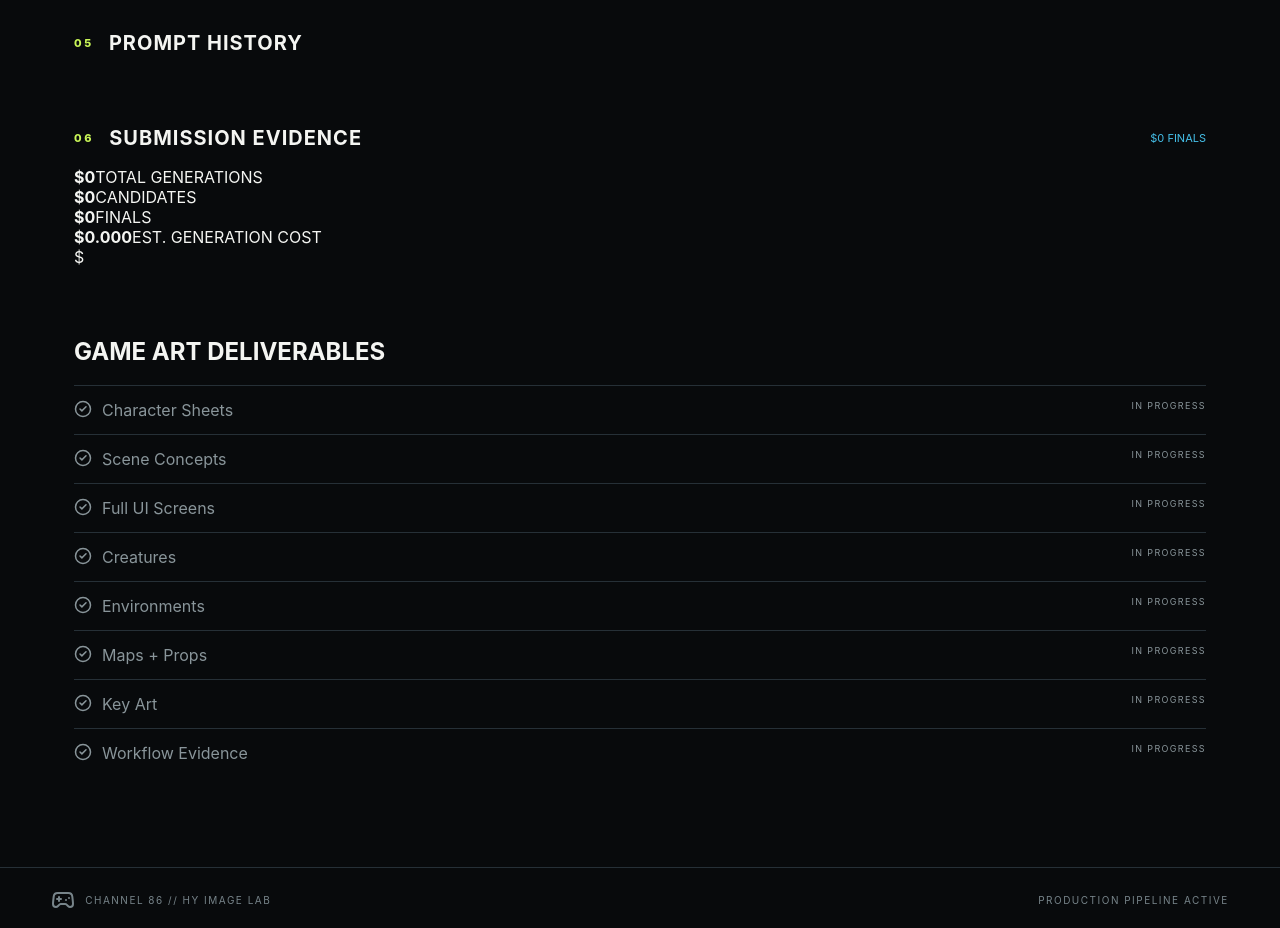
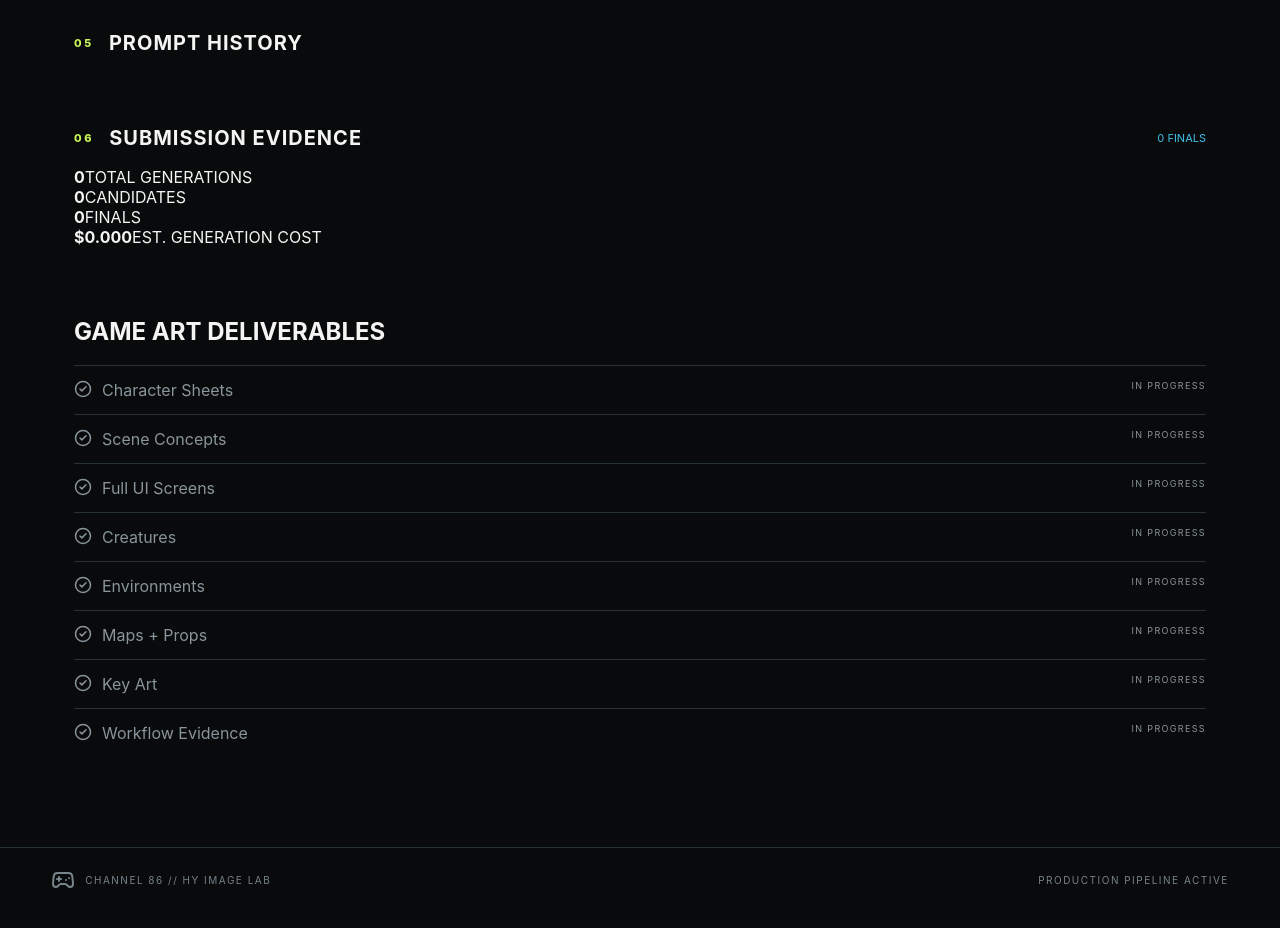
Before and after one commit to hungryshmorez/AI-Competition-Hub, a React (Vite) app: page / in a window 1280 px wide. Shown: the part 2180-3108 px from the top of the page. Built offline with nearby package versions, Linux system fonts and the light colour scheme.

Commit message:
Fix submission evidence JSX bindings

```diff
--- a/src/main.tsx
+++ b/src/main.tsx
@@ -20,6 +20,6 @@ return <><header><div><b>AI COMPETITION HUB</b><span> / GAME ART</span></div><di
 <section className="benchmark"><div className="sectionTitle"><div><span>02</span><h2>BENCHMARK RUN</h2></div><em>{BENCHMARKS.length} REQUIRED TESTS</em></div><p className="muted">Run these before mass production. They test identity, world consistency, scene integration, game UI and final key-art quality.</p><div className="benchmarkList">{BENCHMARKS.map((b,i)=><button key={b.title} className={benchmark===i?'active':''} onClick={()=>{setBenchmark(i);setTitle(b.title);setPrompt(b.prompt);setSize(b.size);setSeed(0)}}><b>{String(i+1).padStart(2,'0')}</b><span>{b.title.replace(/^Benchmark \d+ · /,'')}</span><small>{b.size}</small></button>)}</div><button className="loadBenchmark" onClick={()=>{const b=BENCHMARKS[benchmark];setTitle(b.title);setPrompt(b.prompt);setSize(b.size);setSeed(0)}}>LOAD SELECTED BENCHMARK INTO PROMPT LAB</button></section>
 <section className="lab"><div className="sectionTitle"><div><span>03</span><h2>PROMPT LAB</h2></div><em>{refs.length}/5 REFERENCES</em></div><input className="title" value={title} onChange={e=>setTitle(e.target.value)} placeholder="Prompt name — e.g. Bellweather Key Art v1"/><textarea value={prompt} onChange={e=>setPrompt(e.target.value)} placeholder="Describe the game-art generation..."/><div className="refstrip">{selected.map((a:Asset)=><img key={a.id} src={a.url}/>)}</div><div className="genopts"><select value={size} onChange={e=>setSize(e.target.value)}><option>2048x2048</option><option>2560x1440</option><option>1920x1080</option><option>1080x1920</option><option>4096x4096</option></select><input type="number" value={seed} onChange={e=>setSeed(Number(e.target.value))} placeholder="Seed · 0 = random"/></div>{notice&&<div className="notice">{notice}</div>}<div className="actions"><button onClick={savePrompt}><Copy size={16}/> SAVE PROMPT</button><button className="generate" onClick={generate} disabled={busy||!prompt.trim()}><Sparkles size={17}/> {busy?'GENERATING…':'GENERATE WITH HY IMAGE'}</button></div></section>
 <section><div className="sectionTitle"><div><span>04</span><h2>GENERATIONS</h2></div><em>{(s.generations||[]).length} ASSETS · {(s.generations||[]).filter((g:any)=>g.status==='final').length} FINAL</em></div><div className="generationGrid">{(s.generations||[]).map((g:any)=><article className={'generation '+g.status} key={g.id}><img src={g.url}/><div className="genmeta"><b>{g.title}</b><small>{g.size} · SEED {g.seed} · {g.status.toUpperCase()}</small><small>REQUEST {g.requestId||'—'}</small><div className="review"><button onClick={()=>setGenStatus(setS,g.id,'reject')}>REJECT</button><button onClick={()=>setGenStatus(setS,g.id,'candidate')}>CANDIDATE</button><button onClick={()=>setGenStatus(setS,g.id,'final')}>FINAL</button><button onClick={()=>{setPrompt(g.prompt);setTitle(g.title);setSize(g.size);setSeed(g.seed)}}>SAME SEED</button><button onClick={()=>{setPrompt(g.prompt);setTitle(g.title);setSize(g.size);setSeed(0)}}>NEW SEED</button></div></div></article>)}</div></section><section><div className="sectionTitle"><div><span>05</span><h2>PROMPT HISTORY</h2></div></div><div className="prompts">{s.prompts.map((p:Prompt)=><article key={p.id}><div><b>{p.title}</b><small>{new Date(p.created).toLocaleString()} · {p.refs.length} refs</small></div><p>{p.text}</p><button onClick={()=>{setPrompt(p.text);setTitle(p.title);setRefs(p.refs)}}>LOAD</button></article>)}</div></section>
-<section className="evidence"><div className="sectionTitle"><div><span>06</span><h2>SUBMISSION EVIDENCE</h2></div><em>${(s.generations||[]).filter((g:any)=>g.status==='final').length} FINALS</em></div><div className="evidenceStats"><div><b>${(s.generations||[]).length}</b><span>TOTAL GENERATIONS</span></div><div><b>${(s.generations||[]).filter((g:any)=>g.status==='candidate').length}</b><span>CANDIDATES</span></div><div><b>${(s.generations||[]).filter((g:any)=>g.status==='final').length}</b><span>FINALS</span></div><div><b>${(s.generations||[]).reduce((n:number,g:any)=>n+(g.cost||costFor(g.size)),0).toFixed(3)}</b><span>EST. GENERATION COST</span></div></div><div className="evidenceRows">${(s.generations||[]).filter((g:any)=>g.status!=='reject').map((g:any)=><article key={g.id}><img src={g.url}/><div><b>{g.title}</b><small>MODEL {g.model||'hy-image-v3.5-preview'} · {g.size} · SEED {g.seed}</small><small>REQUEST {g.requestId||'—'} · {new Date(g.created).toLocaleString()}</small><p>{g.prompt}</p></div><strong>{g.status.toUpperCase()}</strong></article>)}</div></section>
+<section className="evidence"><div className="sectionTitle"><div><span>06</span><h2>SUBMISSION EVIDENCE</h2></div><em>{(s.generations||[]).filter((g:any)=>g.status==='final').length} FINALS</em></div><div className="evidenceStats"><div><b>{(s.generations||[]).length}</b><span>TOTAL GENERATIONS</span></div><div><b>{(s.generations||[]).filter((g:any)=>g.status==='candidate').length}</b><span>CANDIDATES</span></div><div><b>{(s.generations||[]).filter((g:any)=>g.status==='final').length}</b><span>FINALS</span></div><div><b>${(s.generations||[]).reduce((n:number,g:any)=>n+(g.cost||costFor(g.size)),0).toFixed(3)}</b><span>EST. GENERATION COST</span></div></div><div className="evidenceRows">{(s.generations||[]).filter((g:any)=>g.status!=='reject').map((g:any)=><article key={g.id}><img src={g.url}/><div><b>{g.title}</b><small>MODEL {g.model||'hy-image-v3.5-preview'} · {g.size} · SEED {g.seed}</small><small>REQUEST {g.requestId||'—'} · {new Date(g.created).toLocaleString()}</small><p>{g.prompt}</p></div><strong>{g.status.toUpperCase()}</strong></article>)}</div></section>
 <section className="targets"><h2>GAME ART DELIVERABLES</h2>{['Character Sheets','Scene Concepts','Full UI Screens','Creatures','Environments','Maps + Props','Key Art','Workflow Evidence'].map(x=><div key={x}><CheckCircle2 size={18}/><span>{x}</span><small>{(s.generations||[]).some((g:any)=>g.status==='final'&&g.title.toLowerCase().includes(x.split(' ')[0].toLowerCase()))?'FINAL READY':'IN PROGRESS'}</small></div>)}</section></main><footer><Gamepad2/> CHANNEL 86 // HY IMAGE LAB <span>PRODUCTION PIPELINE ACTIVE</span></footer></>}
 createRoot(document.getElementById('root')!).render(<App/>);
```
